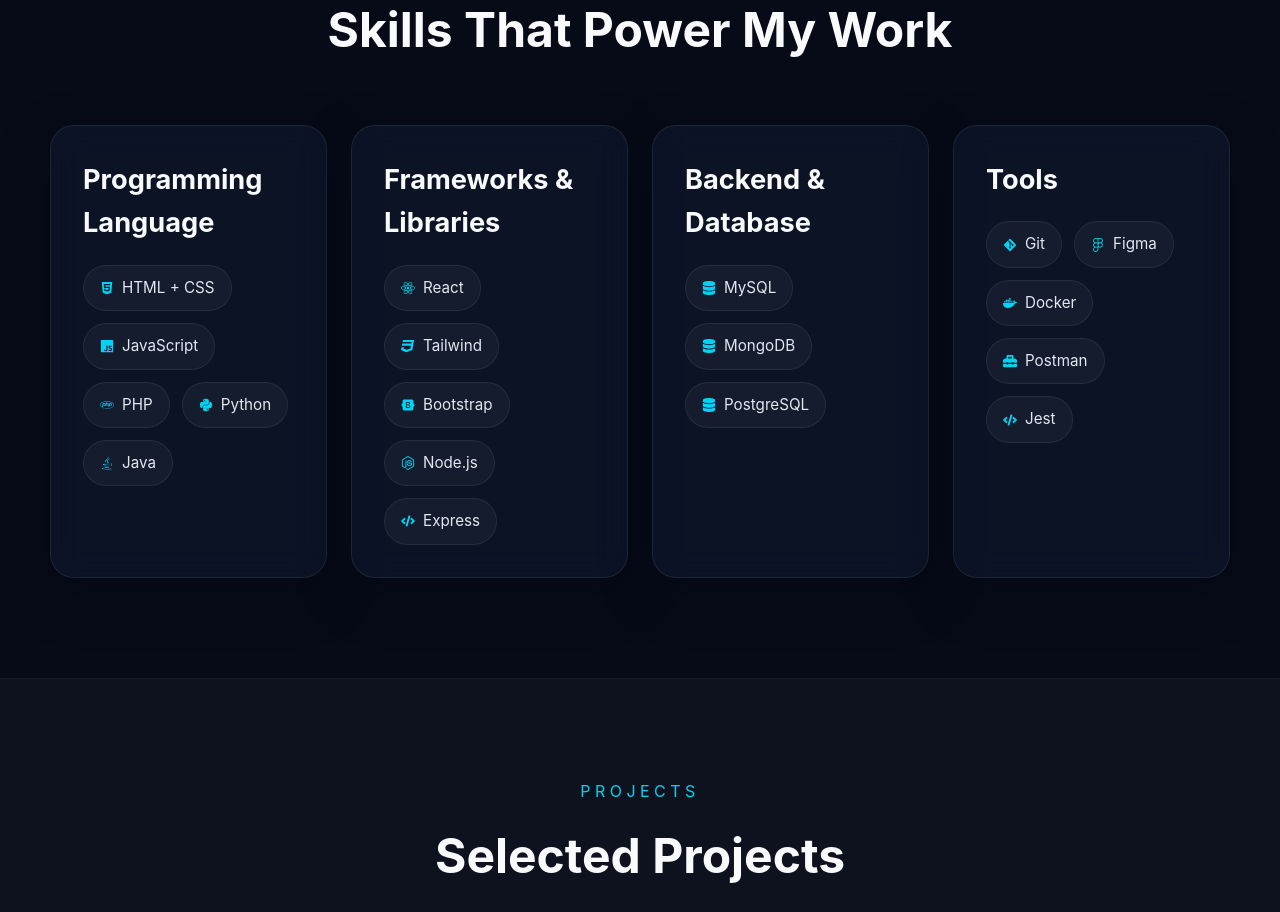
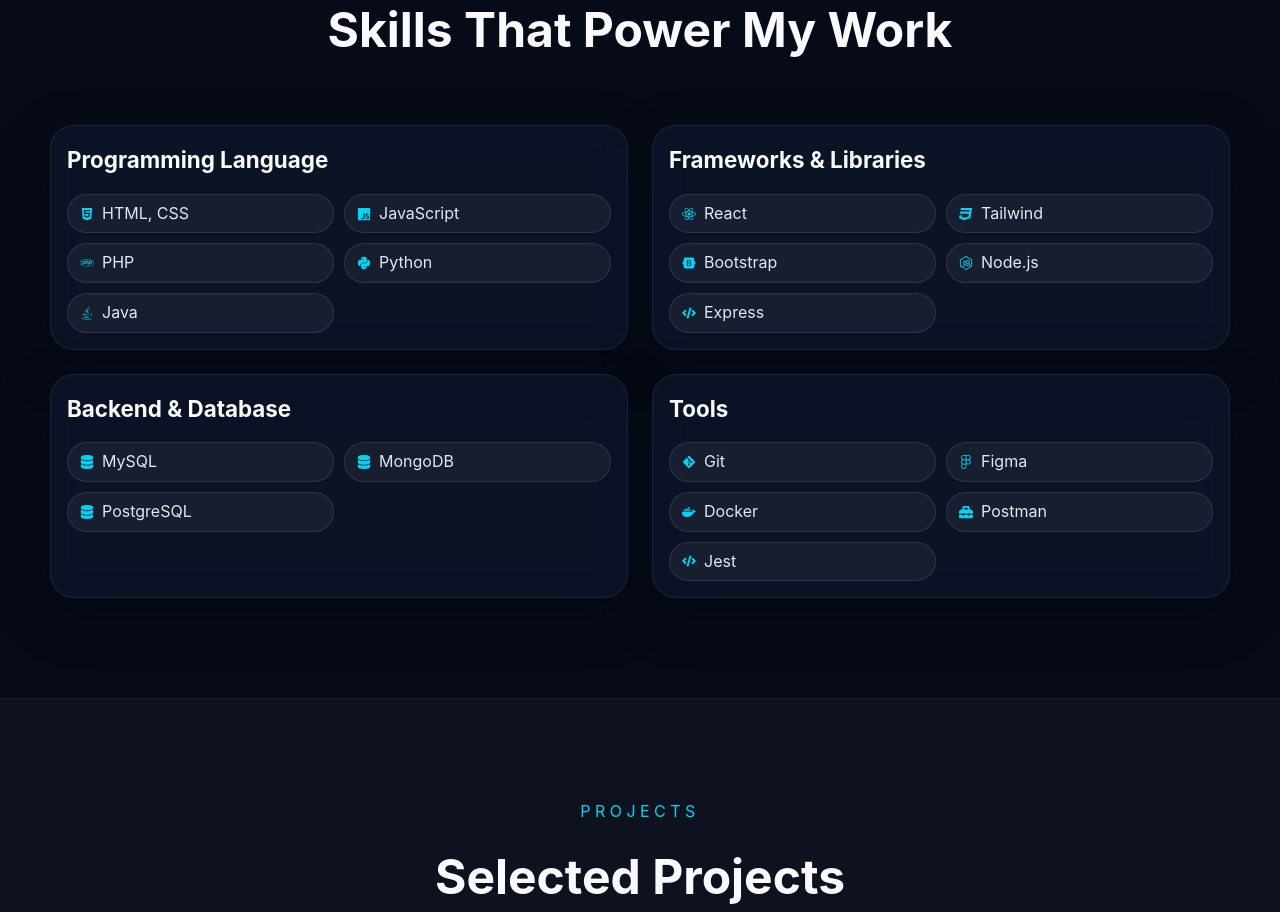
Before and after one commit to justyamzal/portfolio_tw, a React (Vite) app: page / in a window 1280 px wide. Shown: the part 1760-2672 px from the top of the page. Built offline with nearby package versions, Linux system fonts and the light colour scheme; a web font is replaced by a local one.

Commit message:
fixing the card

```diff
--- a/src/components/Skills.jsx
+++ b/src/components/Skills.jsx
@@ -3,6 +3,7 @@
 // ============================================================
 import { skillsData } from "../data/portfolioData";
 import { useScrollReveal } from "../hooks";
+import { Circle } from "lucide-react";
 import { FaHtml5, FaCss3, FaJs, FaPhp, FaPython, FaJava, FaReact, FaBootstrap, FaNodeJs, FaGitAlt, FaFigma, FaDocker, FaDatabase, FaCode, FaToolbox } from "react-icons/fa";
 
 // Mapping skill name → icon (only using available fa icons)
@@ -34,30 +35,25 @@
       ref={ref}
       className={[
         "reveal border border-white/8 bg-slate-900/72 backdrop-blur-[16px]",
-        "rounded-[24px] shadow-[0_18px_50px_rgba(2,6,23,0.35)] p-8",
+        "rounded-[24px] shadow-[0_18px_50px_rgba(2,6,23,0.35)] p-4",
         "transition-all duration-300 hover:-translate-y-2",
         "hover:border-violet-500/26 hover:shadow-[0_18px_45px_rgba(124,58,237,0.12)]",
       ].join(" ")}
     >
-      <h3 className="text-[1.7rem] font-bold mb-5">{title}</h3>
-      <div className="flex flex-wrap gap-3">
-        {tags.map((tag) => (
-          <span
-            key={tag}
-            className={[
-              "px-4 py-2.5 rounded-full text-[0.95rem] text-slate-200",
-              "border border-white/8 bg-white/4",
-              "transition-all duration-300",
-              "hover:-translate-y-1 hover:border-cyan-400/40 hover:bg-cyan-400/10",
-              "flex items-center gap-2",
-            ].join(" ")}
-          >
-            {skillIcons[tag] && (
-              <span className="text-cyan-400">{skillIcons[tag]}</span>
-            )}
-            {tag}
-          </span>
-        ))}
+      <h3 className="text-[1.4rem] font-bold mb-4">{title}</h3>
+      <div className="grid grid-cols-2 gap-2.5">
+        {tags.map((tag, index) => {
+          const icon = skillIcons[tag.icon] || <Circle size={12} className="text-cyan-400" />;
+          return (
+            <span
+              key={`${tag.name}-${index}`}
+              className="inline-flex items-center gap-2 px-3 py-1.5 rounded-full text-[1rem] text-slate-200 border border-white/10 bg-white/5 transition-all duration-300 hover:-translate-y-0.5 hover:border-cyan-400/40 hover:bg-cyan-400/10"
+            >
+              <span className="text-cyan-400">{icon}</span>
+              {tag.name}
+            </span>
+          );
+        })}
       </div>
     </article>
   );
@@ -75,7 +71,7 @@
           <h2 className="mt-3.5 text-[clamp(2rem,4vw,3rem)] font-bold">Skills That Power My Work</h2>
         </div>
 
-        <div className="grid grid-cols-1 sm:grid-cols-2 lg:grid-cols-4 gap-6">
+        <div className="grid grid-cols-1 sm:grid-cols-2 lg:grid-cols-2 gap-6">
           {skillsData.map((skill) => (
             <SkillCard key={skill.title} {...skill} />
           ))}
--- a/src/data/portfolioData.js
+++ b/src/data/portfolioData.js
@@ -48,19 +48,41 @@
 export const skillsData = [
   {
     title: "Programming Language",
-    tags: ["HTML + CSS", "JavaScript", "PHP", "Python", "Java"],
+    tags: [
+      { name: "HTML, CSS", icon: "HTML + CSS" },
+      { name: "JavaScript", icon: "JavaScript" },
+      { name: "PHP", icon: "PHP" },
+      { name: "Python", icon: "Python" },
+      { name: "Java", icon: "Java" },
+    ],
   },
   {
     title: "Frameworks & Libraries",
-    tags: ["React", "Tailwind", "Bootstrap", "Node.js", "Express"],
+    tags: [
+      { name: "React", icon: "React" },
+      { name: "Tailwind", icon: "Tailwind" },
+      { name: "Bootstrap", icon: "Bootstrap" },
+      { name: "Node.js", icon: "Node.js" },
+      { name: "Express", icon: "Express" },
+    ],
   },
   {
     title: "Backend & Database",
-    tags: ["MySQL", "MongoDB", "PostgreSQL"],
+    tags: [
+      { name: "MySQL", icon: "MySQL" },
+      { name: "MongoDB", icon: "MongoDB" },
+      { name: "PostgreSQL", icon: "PostgreSQL" },
+    ],
   },
   {
     title: "Tools",
-    tags: ["Git", "Figma", "Docker", "Postman", "Jest"],
+    tags: [
+      { name: "Git", icon: "Git" },
+      { name: "Figma", icon: "Figma" },
+      { name: "Docker", icon: "Docker" },
+      { name: "Postman", icon: "Postman" },
+      { name: "Jest", icon: "Jest" },
+    ],
   },
 ];
 
```
